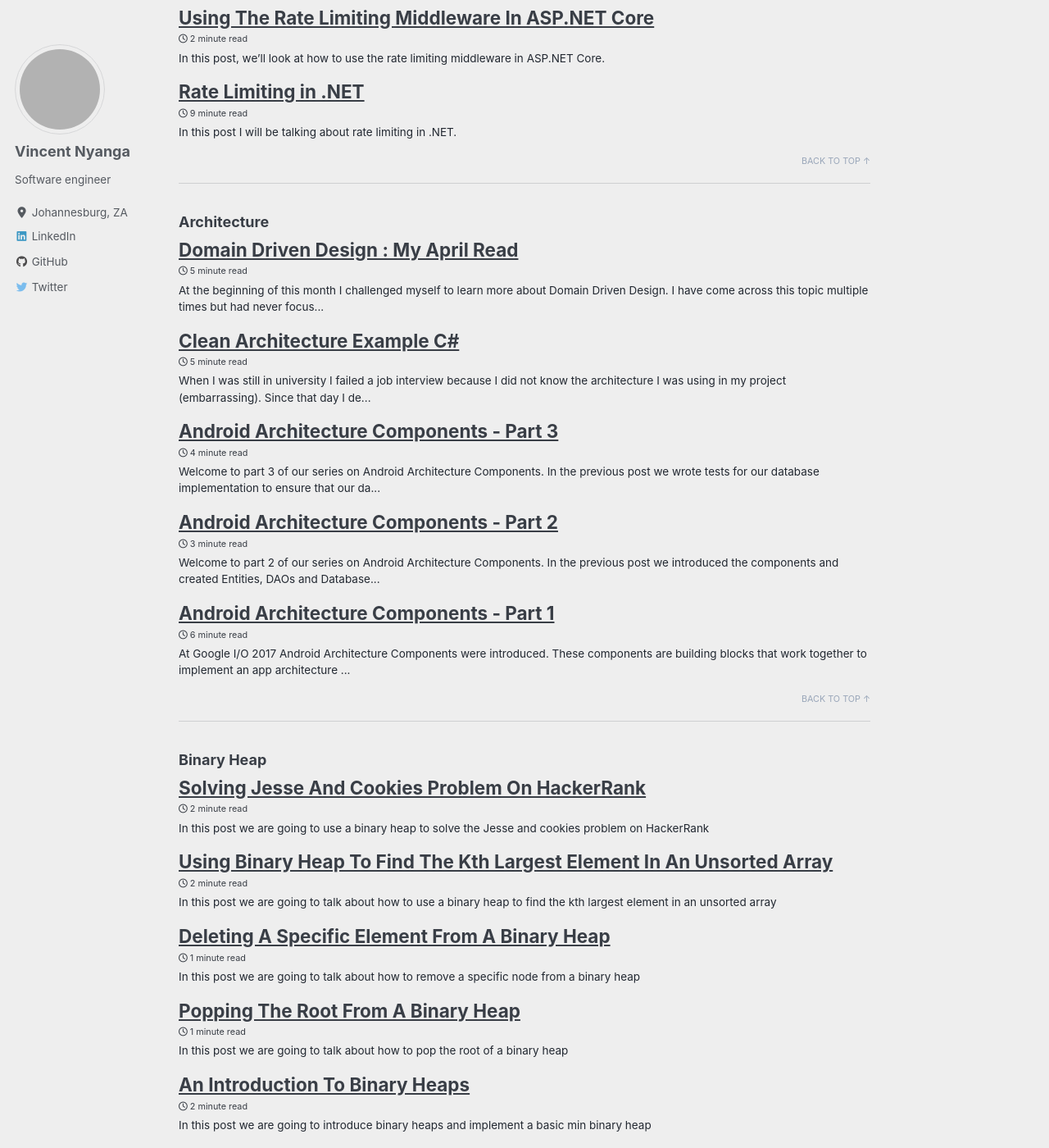
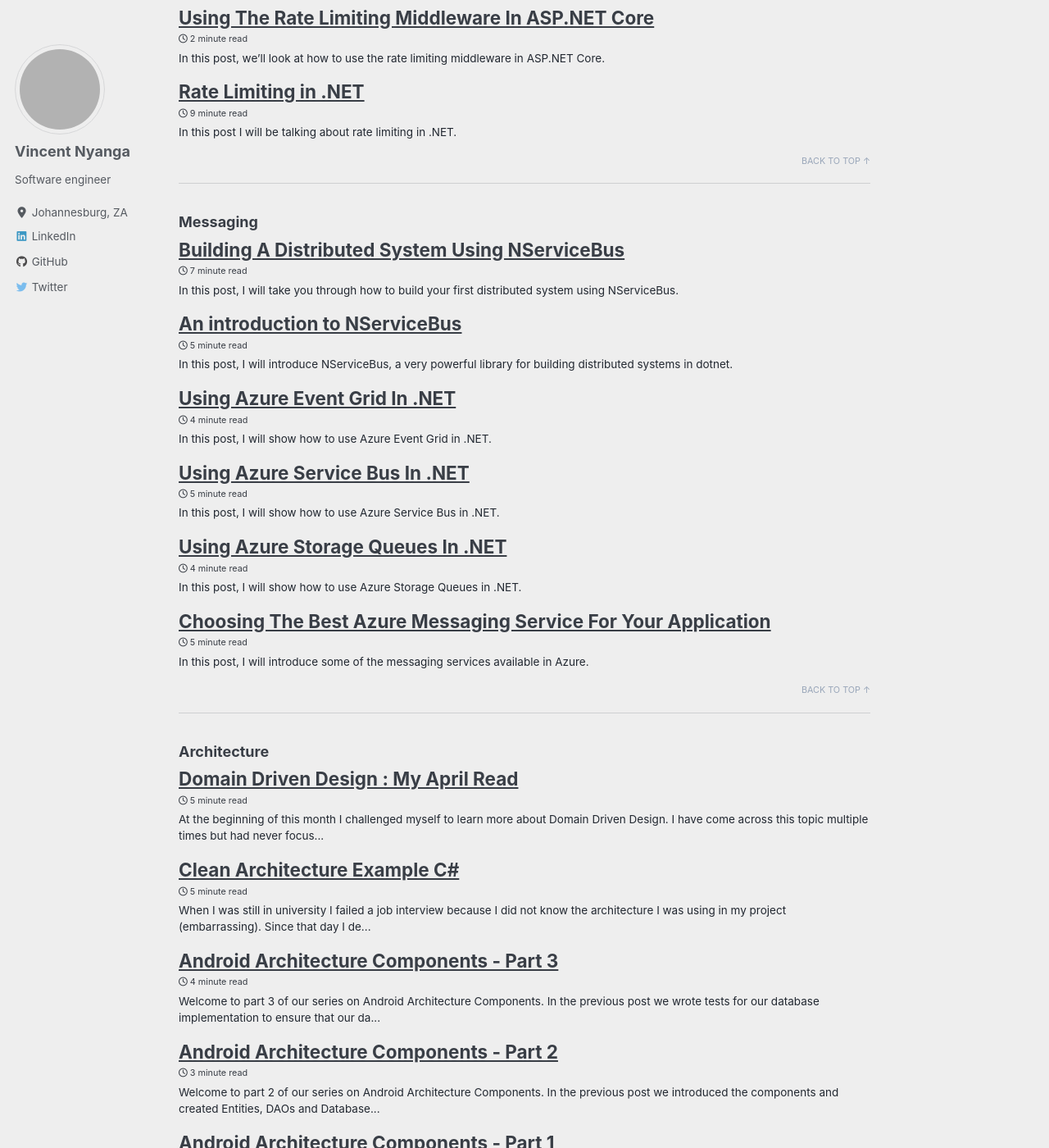
Before and after one commit to vince-nyanga/vince-nyanga.github.io, a Jekyll site: the page built from _pages/tag-archive.md, in a window 1280 px wide and 1400 px high, scrolled down 18170 px. Shown: the whole window at 82% size. Built offline with Jekyll 4.4.1, drawn with Linux system fonts in a browser that asks for light colours; cached includes are drawn as plain includes; nearby versions of some CDN libraries; some of the changed text lies outside the part shown; grey boxes are pictures that could not be loaded.

Commit message:
new post

```diff
--- a/_drafts/nservicebus-sample.md
+++ b/_posts/2023-10-08-nservicebus-sample.md
@@ -1,9 +1,9 @@
 ---
 title: "Building A Distributed System Using NServiceBus"
-excerpt: "In this post, I will take you through how to build your first decoupled system using NServiceBus."
+excerpt: "In this post, I will take you through how to build your first distributed system using NServiceBus."
 date: 2023-10-08
 header:
-  overlay_image: /images/nservicebus/nservicebus.png
+  overlay_image: /images/nservicebus/sample-system.png
 tags: [NServiceBus, Messaging, Microservices]
 ---
 
@@ -13,14 +13,19 @@
 
 ## System Overview
 
-The demo system consists of 3 microservices -- the _Sender_, the _Receiver_, and the _Spy_. Pardon my poor naming skills :smile:. Figure 1 below shows the overview of the system we're going to build.
+The demo system consists of 3 services -- the _Sender_, the _Receiver_, and the _Spy_. Pardon my poor naming skills :smile:. Figure 1 below shows the overview of the system we're going to build.
 
 <figure>
 <img src="{{ site.baseurl }}/images/nservicebus/sample-system.png" alt="system overview">
 <figcaption>Figure 1: System overview</figcaption>
 </figure>
 
-The _Sender_ sends a command to the _Receiver_. The _Receiver_ handles that command, sends a reply back to the _Sender_, and publishes an event that the _Spy_ will handle. That's the system in a nutshell. We are going to create console apps for the three services.
+The _Sender_ sends a command to the _Receiver_. The _Receiver_ handles that command, sends a reply back to the _Sender_, and publishes an event that the _Spy_ will handle. That's the system in a nutshell. The goal is to bring to life the concepts I introduced in the previous post. We are going to create console apps for the three services. Figure 2 below show the sequence of events I just described.
+
+<figure>
+<img src="{{ site.baseurl }}/images/nservicebus/sequence.png" alt="sequence diagram">
+<figcaption>Figure 2: Sequence diagram</figcaption>
+</figure>
 
 ### Contracts
 
@@ -131,7 +136,7 @@
 
 #### `ConfigureMessageConventions`
 
-NServiceBus needs to know which messages are commands and which ones are events. The are two ways to achieve this. The first one is to have you messages implements marker interfaces -- `ICommand`, `IEvent`, or `IMessage`. This can be cumbersome as you will need to remember to add the interfaces to all your messages. The second approach is to use conventions. This way you will tell NServiceBus how it will find each type of message. In this example, I used the namespaces to distinguish between the message types. The advantage of using conventions is that you define it once and as long as your messages are in the correct namespaces, everything will just work.
+NServiceBus needs to know which messages are commands and which ones are events. The are two ways to achieve this. The first one is to have your messages implement marker interfaces -- `ICommand`, `IEvent`, or `IMessage`. This can be cumbersome as you will need to remember to add the interfaces to all your messages. The second approach is to use conventions. This way you will tell NServiceBus how it will find each type of message based on a rule. In this example, I used the namespaces to distinguish between the message types. The advantage of using conventions is that you define it once and as long as your messages meet the rules, everything will just work.
 
 We are now going to create concrete classes in each service:
 
```
Also changed, not shown: other parts of _posts/2023-10-08-nservicebus-sample.md (+3 -2 lines), _drafts/implementing-sagas-in-nservicebus.md (+1 -1 lines), images/nservicebus/sequence.png (added).
